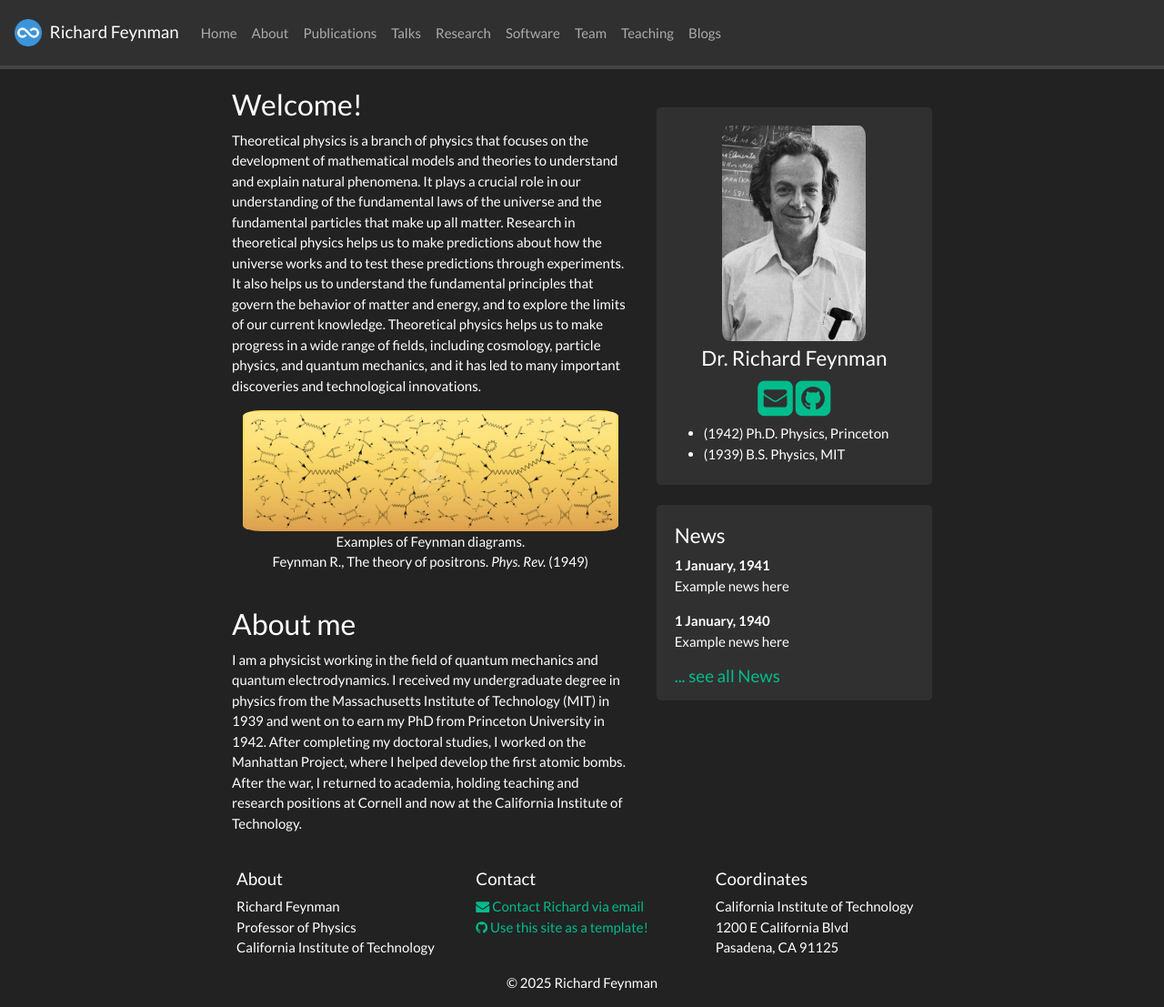
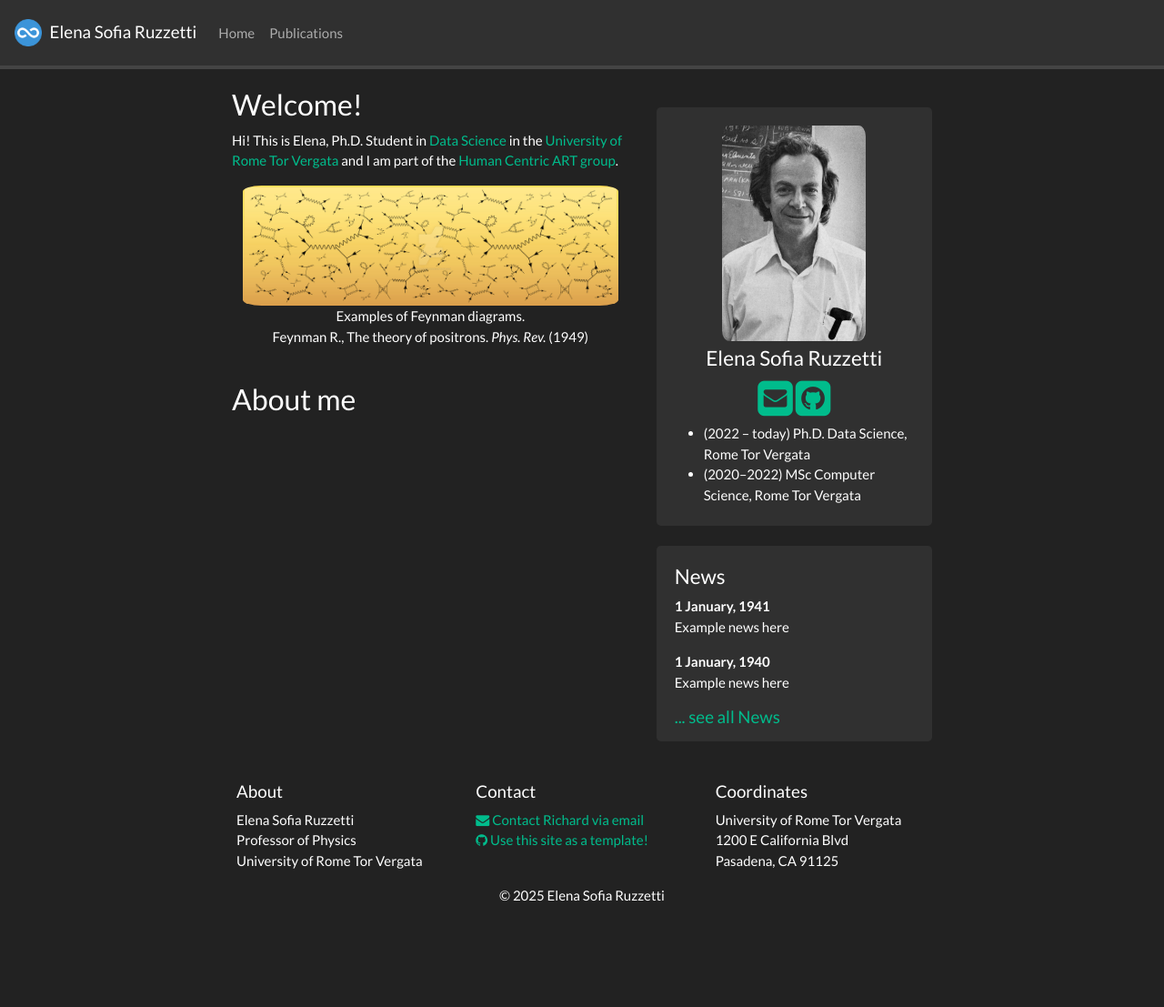
Before and after one commit to elenasofia98/elenasofia98.github.io, a Jekyll site: the page built from _pages/home.md, in a window 1280 px wide and 1107 px high. Shown: the whole window at 91% size. Built offline with Jekyll 4.4.1, drawn with Linux system fonts in a browser that asks for light colours; nearby versions of some CDN libraries; a style sheet for code colours, icons or effects is not loaded.

Commit message:
update pub and home

```diff
--- a/_config.yml
+++ b/_config.yml
@@ -1,7 +1,7 @@
 # Site settings
-title: Richard Feynman
-email: richard@university.edu
-description: Academic webpage of Dr. Richard Feynman
+title: Elena Sofia Ruzzetti
+email: elena.sofia.ruzzetti@uniroma2.it
+description: Academic webpage of Elena Sofia Ruzzetti
 baseurl: ""
 url: ""
 
@@ -12,29 +12,29 @@ url: ""
 
 # Footer info
 affiliation: >
-  Richard Feynman<br/>
+  Elena Sofia Ruzzetti<br/>
   Professor of Physics<br/>
-  California Institute of Technology
+  University of Rome Tor Vergata
 
 location: >
-  California Institute of Technology<br/>
+  University of Rome Tor Vergata<br/>
   1200 E California Blvd<br/>
   Pasadena, CA 91125
 
 contact: >
-  <a href="mailto:richard@university.edu" target="_blank"><i class="fa fa-envelope fa-1x"></i> Contact Richard via email</a> <br/>
+  <a href="mailto:elena.sofia.ruzzetti@uniroma2.it" target="_blank"><i class="fa fa-envelope fa-1x"></i> Contact Richard via email</a> <br/>
   <a href="https://github.com/sbryngelson/academic-website-template"><i class="fa fa-github fa-1x"></i> Use this site as a template!</a>
 
 # Pages shown in navbar
 nav_pages:
-  - name: about
+  #- name: about
   - name: publications
-  - name: talks
-  - name: research
-  - name: software
-  - name: team
-  - name: teaching
-  - name: blogs
+  #- name: talks
+  #- name: research
+  #- name: software
+  #- name: team
+  #- name: teaching
+  #- name: blogs
 
 include:
   - .htaccess
--- a/_data/grants.yml
+++ b/_data/grants.yml
@@ -1,2 +1,2 @@
-- name: Example Grant Here
-- name: Example Grant Here
+#- name: Example Grant Here
+#- name: Example Grant Here
--- a/_data/pi.yml
+++ b/_data/pi.yml
@@ -1,17 +1,17 @@
-- name: Dr. Richard Feynman
+- name: Elena Sofia Ruzzetti
   photo: headshot.jpg
-  info: Richard C. Tolman Professor, California Institute of Technology
-  email: richard@university.edu
-  github: https://github.com/
-  researchgate: https://www.researchgate.net/
-  scholar: https://scholar.google.com/citations?user=B7vSqZsAAAAJ
+  info: Elena Sofia Ruzzetti, Ph.D Student in Data Science, Human Cencric ART Lab, University of Rome Tor Vergata
+  email: elena.sofia.ruzzetti@uniroma2.it
+  github: https://github.com/elenasofia98
+  researchgate: https://www.researchgate.net/profile/Elena-Sofia-Ruzzetti
+  scholar: https://scholar.google.com/citations?user=XRi2_woAAAAJ
   cv: cv/cv.pdf
   # Change the items in "education" you have (up to 6)
   education:
     [
-      "(1942) Ph.D. Physics, Princeton University",
-      "(1939) B.S. Physics, Massachusetts Institute of Technology",
+      "(2022 - today) Ph.D. Data Science, University of Rome Tor Vergata",
+      "(2020 - 2022) Master's Degree in Computer Science, University of Rome Tor Vergata"
     ]
 
   educationshort:
-    ["(1942) Ph.D. Physics, Princeton", "(1939) B.S. Physics, MIT"]
+    ["(2022 - today) Ph.D. Data Science, Rome Tor Vergata", "(2020-2022) MSc Computer Science, Rome Tor Vergata"]
--- a/_pages/home.md
+++ b/_pages/home.md
@@ -7,11 +7,7 @@ permalink: /
 
 ### Welcome!
 
-Theoretical physics is a branch of physics that focuses on the development of mathematical models and theories to understand and explain natural phenomena.
-It plays a crucial role in our understanding of the fundamental laws of the universe and the fundamental particles that make up all matter.
-Research in theoretical physics helps us to make predictions about how the universe works and to test these predictions through experiments.
-It also helps us to understand the fundamental principles that govern the behavior of matter and energy, and to explore the limits of our current knowledge.
-Theoretical physics helps us to make progress in a wide range of fields, including cosmology, particle physics, and quantum mechanics, and it has led to many important discoveries and technological innovations.
+Hi! This is Elena, Ph.D. Student in [Data Science](https://datasciencephd.uniroma2.it/) in the [University of Rome Tor Vergata](https://uniroma2.it) and I am part of the [Human Centric ART group](https://humancentricart.github.io/).
 
 <div class="container">
 <div class="row">
@@ -25,8 +21,3 @@ Feynman R., The theory of positrons. <i>Phys. Rev.</i> (1949)
 <br/>
 
 ### About me
-
-I am a physicist working in the field of quantum mechanics and quantum electrodynamics.
-I received my undergraduate degree in physics from the Massachusetts Institute of Technology (MIT) in 1939 and went on to earn my PhD from Princeton University in 1942.
-After completing my doctoral studies, I worked on the Manhattan Project, where I helped develop the first atomic bombs.
-After the war, I returned to academia, holding teaching and research positions at Cornell and now at the California Institute of Technology.
```
Also changed, not shown: _pages/publications.md (+1 -5 lines).
